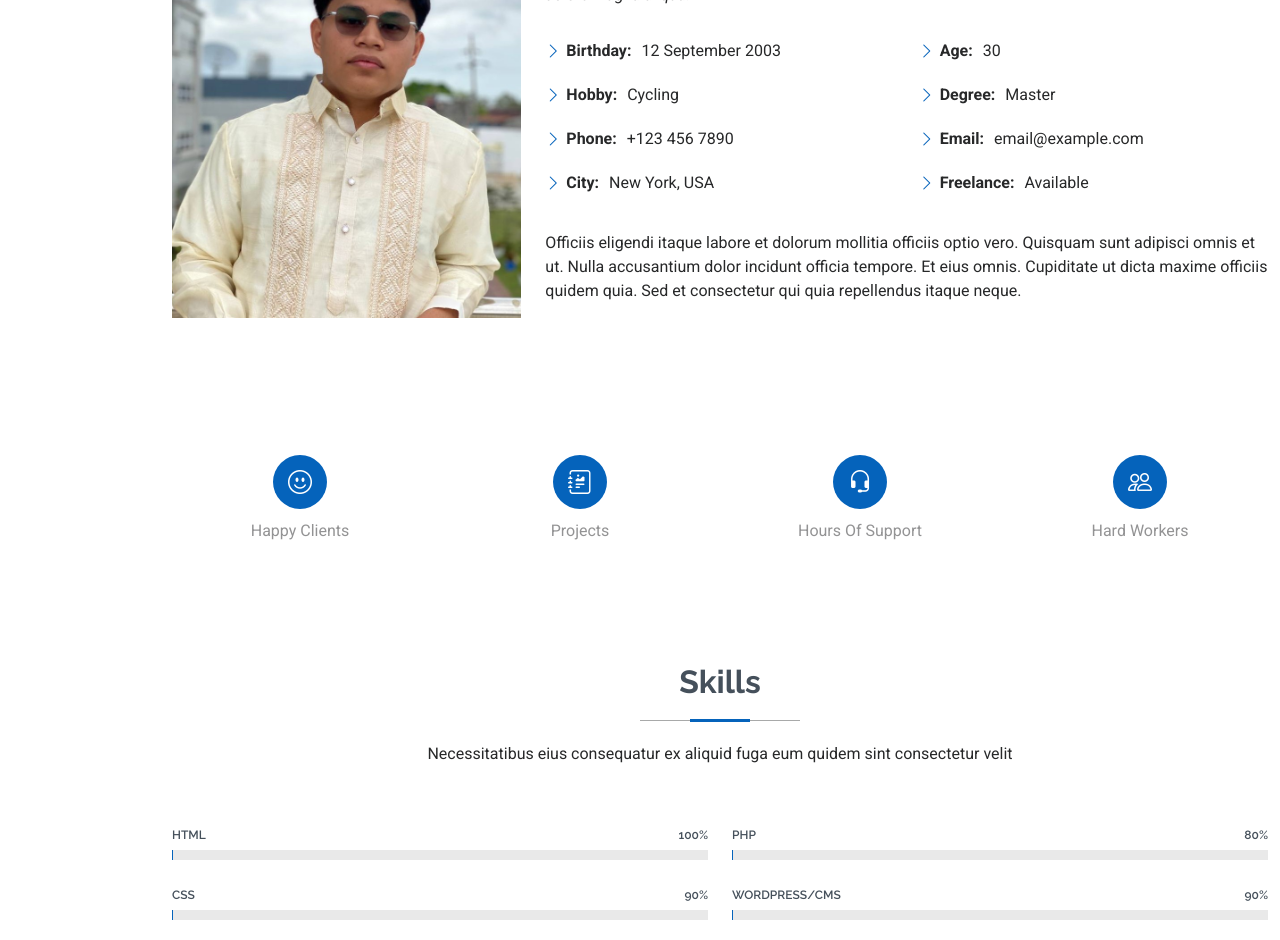
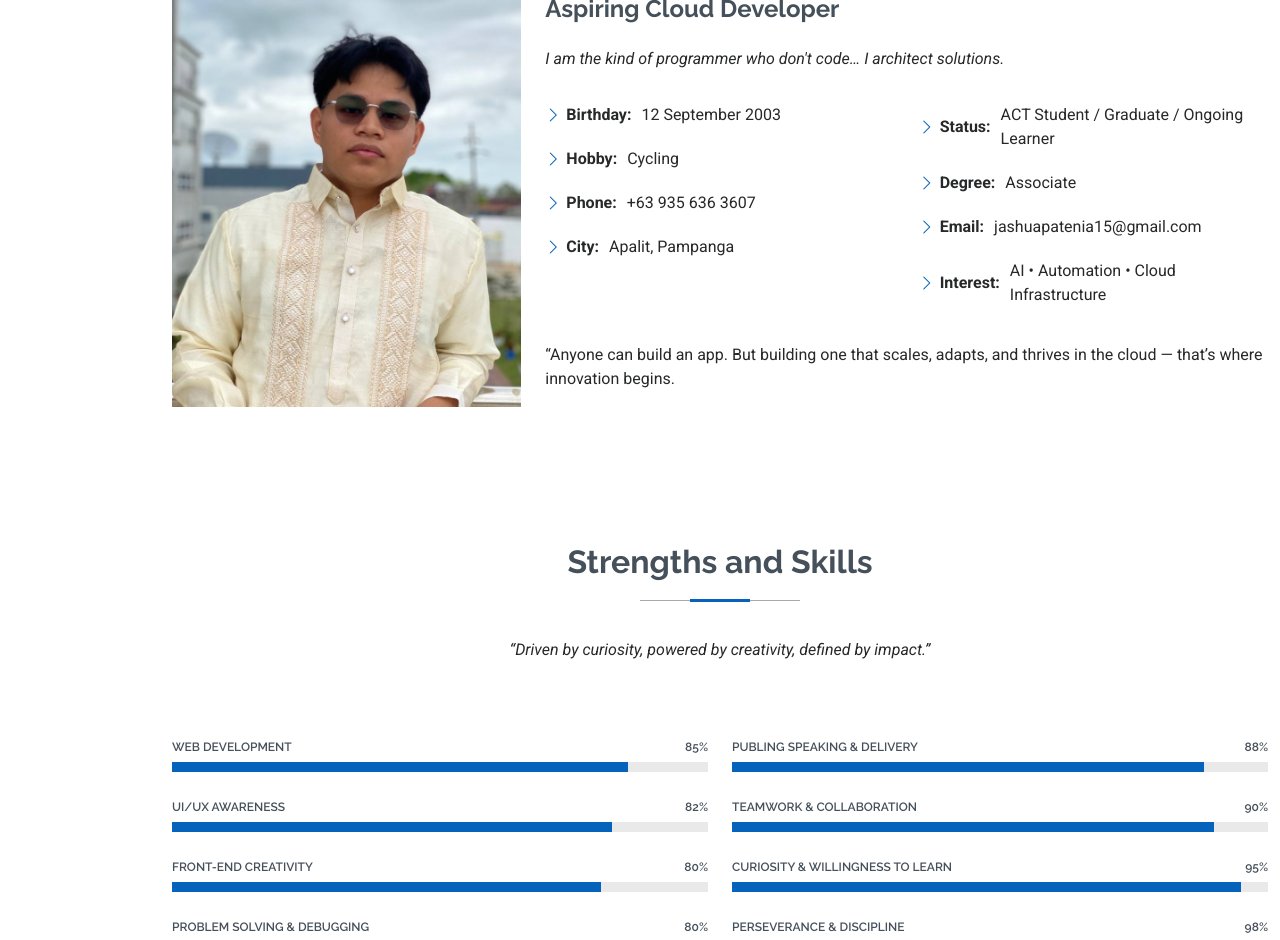
Before and after one commit to joshptn/personal-portfolio, a React (Vite) app: page / in a window 1280 px wide. Shown: the part 1140-2080 px from the top of the page. Built offline with nearby package versions, Linux system fonts and the light colour scheme.

Commit message:
change content: About Section

```diff
--- a/src/App.jsx
+++ b/src/App.jsx
@@ -16,6 +16,31 @@ function App() {
   const toggleHeader = () => {
     setIsOpen(!isOpen);
   };
+
+  useEffect(() => {
+  const skillSection = document.querySelector(".skills-animation");
+  const progressBars = document.querySelectorAll(".progress-bar");
+
+  const observer = new IntersectionObserver(
+    (entries) => {
+      entries.forEach((entry) => {
+        if (entry.isIntersecting) {
+          progressBars.forEach((bar) => {
+            const value = bar.getAttribute("aria-valuenow");
+            bar.style.width = value + "%";
+          });
+        }
+      });
+    },
+    { threshold: 0.5 } // triggers when 50% of section is visible
+  );
+
+  if (skillSection) observer.observe(skillSection);
+
+  return () => {
+    if (skillSection) observer.unobserve(skillSection);
+  };
+}, []);
 
 
   return (
@@ -111,10 +136,13 @@ function App() {
           <div className="container section-title" data-aos="fade-up">
             <h2>About</h2>
             <p>
-              Magnam dolores commodi suscipit. Necessitatibus eius consequatur ex
-              aliquid fuga eum quidem. Sit sint consectetur velit. Quisquam quos
-              quisquam cupiditate. Et nemo qui impedit suscipit alias ea. Quia
-              fugiat sit in iste officiis commodi quidem hic quas.
+              My name is <span style={{fontWeight: "bold", fontSize: "1.3rem", color: "#4d5255ff" }}> Joshua Pateña </span> —
+              an aspiring Cloud Developer driven by curiosity and a love for building systems that can handle demand gracefully.<br/> <hr/>
+              My passion lies in building smart systems, sparking innovation, and helping businesses
+              grow with tech-driven solutions. I blend a business-minded approach with a high-value mindset,
+              because technology isn’t just about lines of code, it’s about creating real-world impact.
+              Whether it’s architecting in the cloud, streamlining processes, or turning bold ideas into reality,
+              I’m here to make it happen.
             </p>
           </div>
           {/* End Section Title */}
@@ -128,10 +156,9 @@ function App() {
                 />
               </div>
               <div className="col-lg-8 content">
-                <h2>UI/UX Designer &amp; Web Developer.</h2>
+                <h2>Aspiring Cloud Developer</h2>
                 <p className="fst-italic py-3">
-                  Lorem ipsum dolor sit amet, consectetur adipiscing elit, sed do
-                  eiusmod tempor incididunt ut labore et dolore magna aliqua.
+                  I am the kind of programmer who don't code… I architect solutions.
                 </p>
                 <div className="row">
                   <div className="col-lg-6">
@@ -146,218 +173,176 @@ function App() {
                       </li>
                       <li>
                         <i className="bi bi-chevron-right" />{" "}
-                        <strong>Phone:</strong> <span>+123 456 7890</span>
+                        <strong>Phone:</strong> <span>+63 935 636 3607</span>
                       </li>
                       <li>
                         <i className="bi bi-chevron-right" /> <strong>City:</strong>{" "}
-                        <span>New York, USA</span>
+                        <span>Apalit, Pampanga</span>
                       </li>
                     </ul>
                   </div>
                   <div className="col-lg-6">
                     <ul>
                       <li>
-                        <i className="bi bi-chevron-right" /> <strong>Age:</strong>{" "}
-                        <span>30</span>
+                        <i className="bi bi-chevron-right" /> <strong>Status:</strong>{" "}
+                        <span>ACT Student / Graduate / Ongoing Learner</span>
                       </li>
                       <li>
                         <i className="bi bi-chevron-right" />{" "}
-                        <strong>Degree:</strong> <span>Master</span>
+                        <strong>Degree:</strong> <span>Associate</span>
                       </li>
                       <li>
                         <i className="bi bi-chevron-right" />{" "}
-                        <strong>Email:</strong> <span>email@example.com</span>
+                        <strong>Email:</strong> <span>jashuapatenia15@gmail.com</span>
                       </li>
                       <li>
                         <i className="bi bi-chevron-right" />{" "}
-                        <strong>Freelance:</strong> <span>Available</span>
+                        <strong>Interest:</strong> <span>AI • Automation • Cloud Infrastructure</span>
                       </li>
                     </ul>
                   </div>
                 </div>
                 <p className="py-3">
-                  Officiis eligendi itaque labore et dolorum mollitia officiis optio
-                  vero. Quisquam sunt adipisci omnis et ut. Nulla accusantium dolor
-                  incidunt officia tempore. Et eius omnis. Cupiditate ut dicta
-                  maxime officiis quidem quia. Sed et consectetur qui quia
-                  repellendus itaque neque.
+                  “Anyone can build an app.
+                  But building one that scales, adapts, and thrives in the cloud —
+                  that’s where innovation begins.
                 </p>
               </div>
             </div>
           </div>
         </section>
-        {/* /About Section */}
-        {/* Stats Section */}
-        <section id="stats" className="stats section">
-          <div className="container" data-aos="fade-up" data-aos-delay={100}>
-            <div className="row gy-4">
-              <div className="col-lg-3 col-md-6 d-flex flex-column align-items-center">
-                <i className="bi bi-emoji-smile" />
-                <div className="stats-item">
-                  <span
-                    data-purecounter-start={0}
-                    data-purecounter-end={232}
-                    data-purecounter-duration={1}
-                    className="purecounter"
-                  />
-                  <p>Happy Clients</p>
-                </div>
-              </div>
-              {/* End Stats Item */}
-              <div className="col-lg-3 col-md-6 d-flex flex-column align-items-center">
-                <i className="bi bi-journal-richtext" />
-                <div className="stats-item">
-                  <span
-                    data-purecounter-start={0}
-                    data-purecounter-end={521}
-                    data-purecounter-duration={1}
-                    className="purecounter"
-                  />
-                  <p>Projects</p>
-                </div>
-              </div>
-              {/* End Stats Item */}
-              <div className="col-lg-3 col-md-6 d-flex flex-column align-items-center">
-                <i className="bi bi-headset" />
-                <div className="stats-item">
-                  <span
-                    data-purecounter-start={0}
-                    data-purecounter-end={1463}
-                    data-purecounter-duration={1}
-                    className="purecounter"
-                  />
-                  <p>Hours Of Support</p>
-                </div>
-              </div>
-              {/* End Stats Item */}
-              <div className="col-lg-3 col-md-6 d-flex flex-column align-items-center">
-                <i className="bi bi-people" />
-                <div className="stats-item">
-                  <span
-                    data-purecounter-start={0}
-                    data-purecounter-end={15}
-                    data-purecounter-duration={1}
-                    className="purecounter"
-                  />
-                  <p>Hard Workers</p>
-                </div>
-              </div>
-              {/* End Stats Item */}
-            </div>
-          </div>
-        </section>
-        {/* /Stats Section */}
-        {/* Skills Section */}
+        {/* Strenghts and Skills Section */}
         <section id="skills" className="skills section">
-          {/* Section Title */}
           <div className="container section-title" data-aos="fade-up">
-            <h2>Skills</h2>
-            <p>
-              Necessitatibus eius consequatur ex aliquid fuga eum quidem sint
-              consectetur velit
+            <h2>Strengths and Skills</h2>
+            <p className="fst-italic py-3">
+              “Driven by curiosity, powered by creativity, defined by impact.”
             </p>
           </div>
-          {/* End Section Title */}
+
           <div className="container" data-aos="fade-up" data-aos-delay={100}>
             <div className="row skills-content skills-animation">
               <div className="col-lg-6">
                 <div className="progress">
                   <span className="skill">
-                    <span>HTML</span> <i className="val">100%</i>
+                    <span>Web Development </span> <i className="val">85%</i>
                   </span>
                   <div className="progress-bar-wrap">
                     <div
                       className="progress-bar"
                       role="progressbar"
-                      aria-valuenow={100}
-                      aria-valuemin={0}
-                      aria-valuemax={100}
-                    />
+                      aria-valuenow="85"
+                      aria-valuemin="0"
+                      aria-valuemax="100"
+                    ></div>
                   </div>
                 </div>
-                {/* End Skills Item */}
                 <div className="progress">
                   <span className="skill">
-                    <span>CSS</span> <i className="val">90%</i>
+                    <span>UI/UX Awareness</span> <i className="val">82%</i>
                   </span>
                   <div className="progress-bar-wrap">
                     <div
                       className="progress-bar"
                       role="progressbar"
-                      aria-valuenow={90}
-                      aria-valuemin={0}
-                      aria-valuemax={100}
-                    />
+                      aria-valuenow="82"
+                      aria-valuemin="0"
+                      aria-valuemax="100"
+                    ></div>
                   </div>
                 </div>
-                {/* End Skills Item */}
                 <div className="progress">
                   <span className="skill">
-                    <span>JavaScript</span> <i className="val">75%</i>
+                    <span>Front-End Creativity</span> <i className="val">80%</i>
                   </span>
                   <div className="progress-bar-wrap">
                     <div
                       className="progress-bar"
                       role="progressbar"
-                      aria-valuenow={75}
-                      aria-valuemin={0}
-                      aria-valuemax={100}
-                    />
+                      aria-valuenow="80"
+                      aria-valuemin="0"
+                      aria-valuemax="100"
+                    ></div>
                   </div>
                 </div>
-                {/* End Skills Item */}
-              </div>
-              <div className="col-lg-6">
                 <div className="progress">
                   <span className="skill">
-                    <span>PHP</span> <i className="val">80%</i>
+                    <span>Problem Solving & Debugging</span> <i className="val">80%</i>
                   </span>
                   <div className="progress-bar-wrap">
                     <div
                       className="progress-bar"
                       role="progressbar"
-                      aria-valuenow={80}
-                      aria-valuemin={0}
-                      aria-valuemax={100}
-                    />
+                      aria-valuenow="80"
+                      aria-valuemin="0"
+                      aria-valuemax="100"
+                    ></div>
                   </div>
                 </div>
-                {/* End Skills Item */}
+              </div>
+
+              <div className="col-lg-6">
                 <div className="progress">
                   <span className="skill">
-                    <span>WordPress/CMS</span> <i className="val">90%</i>
+                    <span>Publing Speaking & Delivery</span> <i className="val">88%</i>
                   </span>
                   <div className="progress-bar-wrap">
                     <div
                       className="progress-bar"
                       role="progressbar"
-                      aria-valuenow={90}
-                      aria-valuemin={0}
-                      aria-valuemax={100}
-                    />
+                      aria-valuenow="88"
+                      aria-valuemin="0"
+                      aria-valuemax="100"
+                    ></div>
                   </div>
                 </div>
-                {/* End Skills Item */}
                 <div className="progress">
                   <span className="skill">
-                    <span>Photoshop</span> <i className="val">55%</i>
+                    <span>Teamwork & Collaboration</span> <i className="val">90%</i>
                   </span>
                   <div className="progress-bar-wrap">
                     <div
                       className="progress-bar"
                       role="progressbar"
-                      aria-valuenow={55}
-                      aria-valuemin={0}
-                      aria-valuemax={100}
-                    />
+                      aria-valuenow="90"
+                      aria-valuemin="0"
+                      aria-valuemax="100"
+                    ></div>
                   </div>
                 </div>
-                {/* End Skills Item */}
+                <div className="progress">
+                  <span className="skill">
+                    <span>Curiosity & Willingness to Learn</span> <i className="val">95%</i>
+                  </span>
+                  <div className="progress-bar-wrap">
+                    <div
+                      className="progress-bar"
+                      role="progressbar"
+                      aria-valuenow="95"
+                      aria-valuemin="0"
+                      aria-valuemax="100"
+                    ></div>
+                  </div>
+                </div>
+                <div className="progress">
+                  <span className="skill">
+                    <span>Perseverance & Discipline</span> <i className="val">98%</i>
+                  </span>
+                  <div className="progress-bar-wrap">
+                    <div
+                      className="progress-bar"
+                      role="progressbar"
+                      aria-valuenow="98"
+                      aria-valuemin="0"
+                      aria-valuemax="100"
+                    ></div>
+                  </div>
+                </div>
               </div>
             </div>
           </div>
         </section>
-        {/* /Skills Section */}
+        {/* /Strengths and Skills Section */}
         {/* Resume Section */}
         <section id="resume" className="resume section">
           {/* Section Title */}
```
